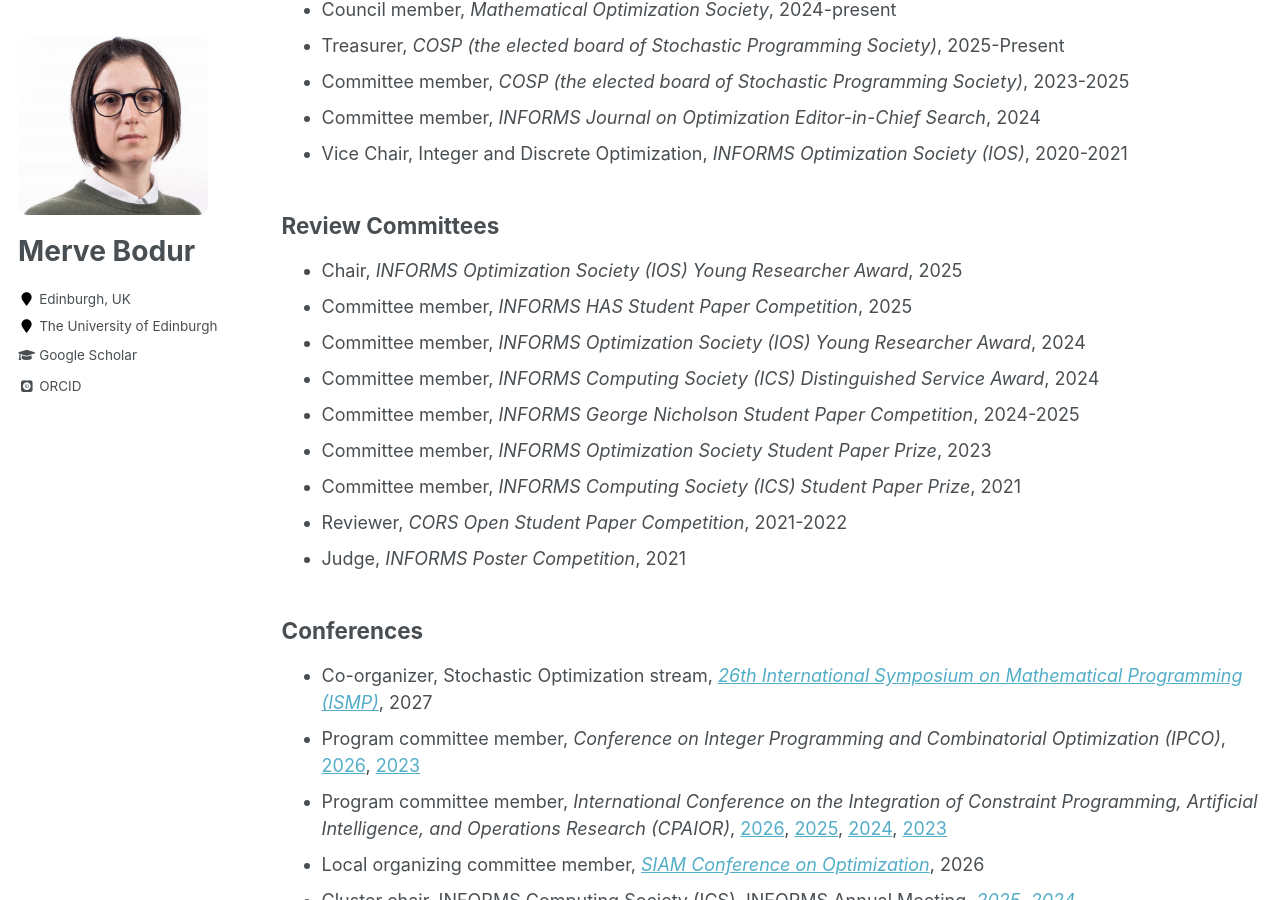
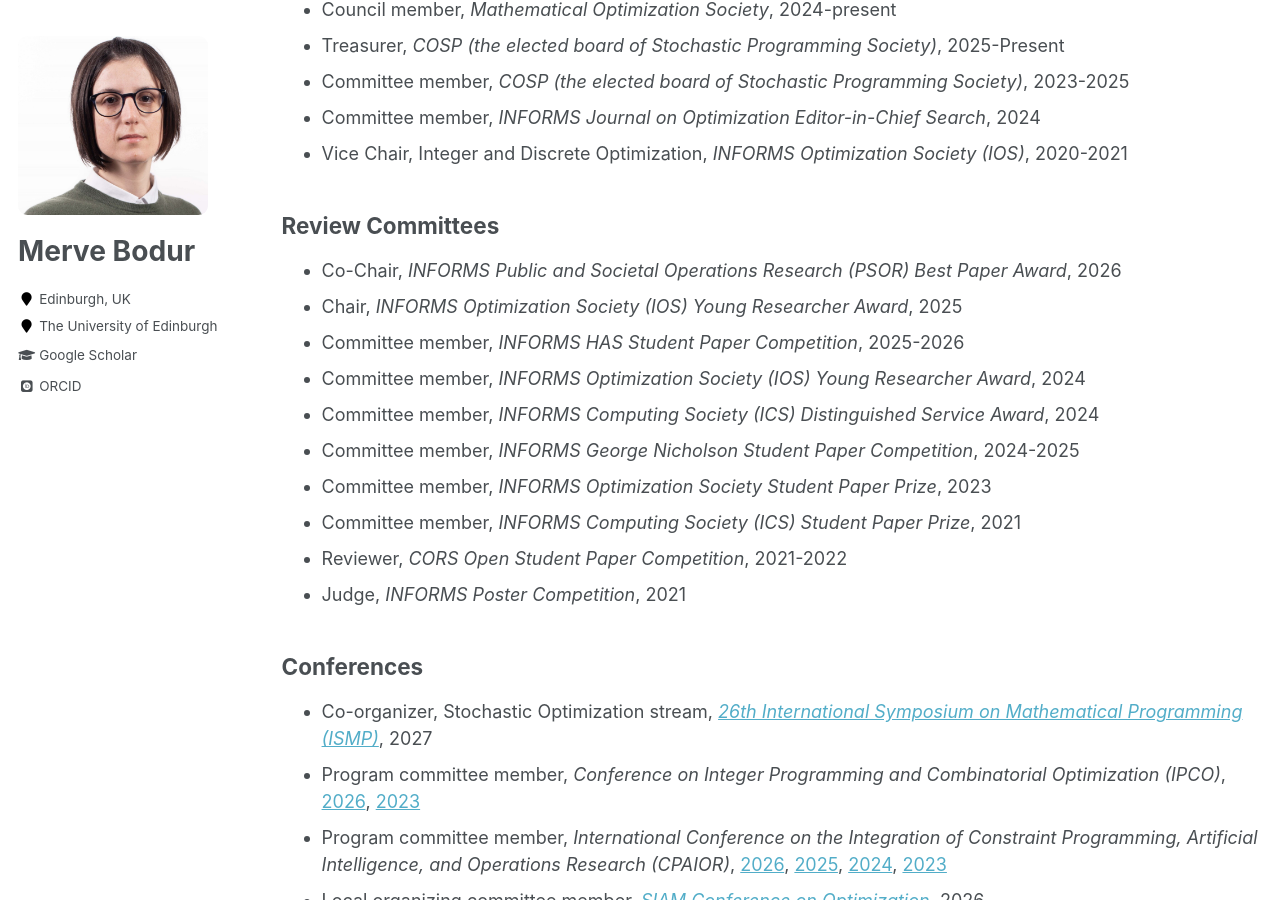
Before and after one commit to mervebodur/mervebodur.github.io, a Jekyll site: the page built from _pages/service.md, in a window 1280 px wide and 900 px high, scrolled down 1023 px. Built offline with Jekyll 4.4.1, drawn with Linux system fonts in a browser that asks for light colours; some web fonts are replaced.

Commit message:
Update service.md

```diff
--- a/_pages/service.md
+++ b/_pages/service.md
@@ -40,8 +40,9 @@ author_profile: true
 - Vice Chair, Integer and Discrete Optimization, *INFORMS Optimization Society (IOS)*, 2020-2021
 
 ## Review Committees
+- Co-Chair, *INFORMS Public and Societal Operations Research (PSOR) Best Paper Award*, 2026
 - Chair, *INFORMS Optimization Society (IOS) Young Researcher Award*, 2025
-- Committee member, *INFORMS HAS Student Paper Competition*, 2025
+- Committee member, *INFORMS HAS Student Paper Competition*, 2025-2026
 - Committee member, *INFORMS Optimization Society (IOS) Young Researcher Award*, 2024
 - Committee member, *INFORMS Computing Society (ICS) Distinguished Service Award*, 2024
 - Committee member, *INFORMS George Nicholson Student Paper Competition*, 2024-2025
```
